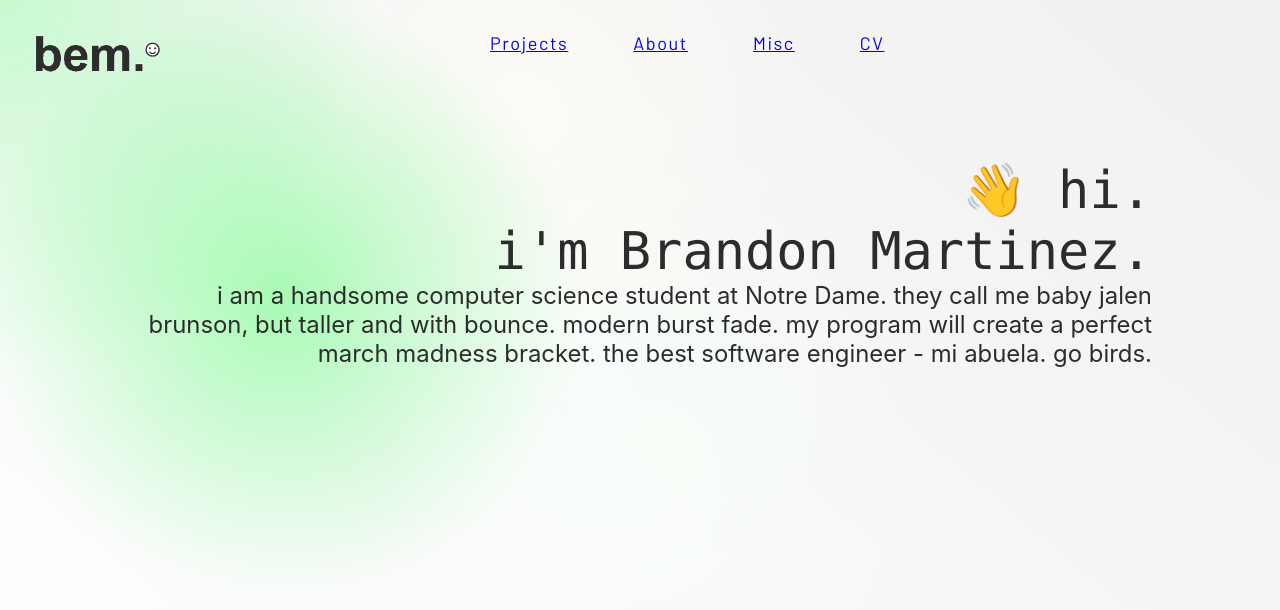
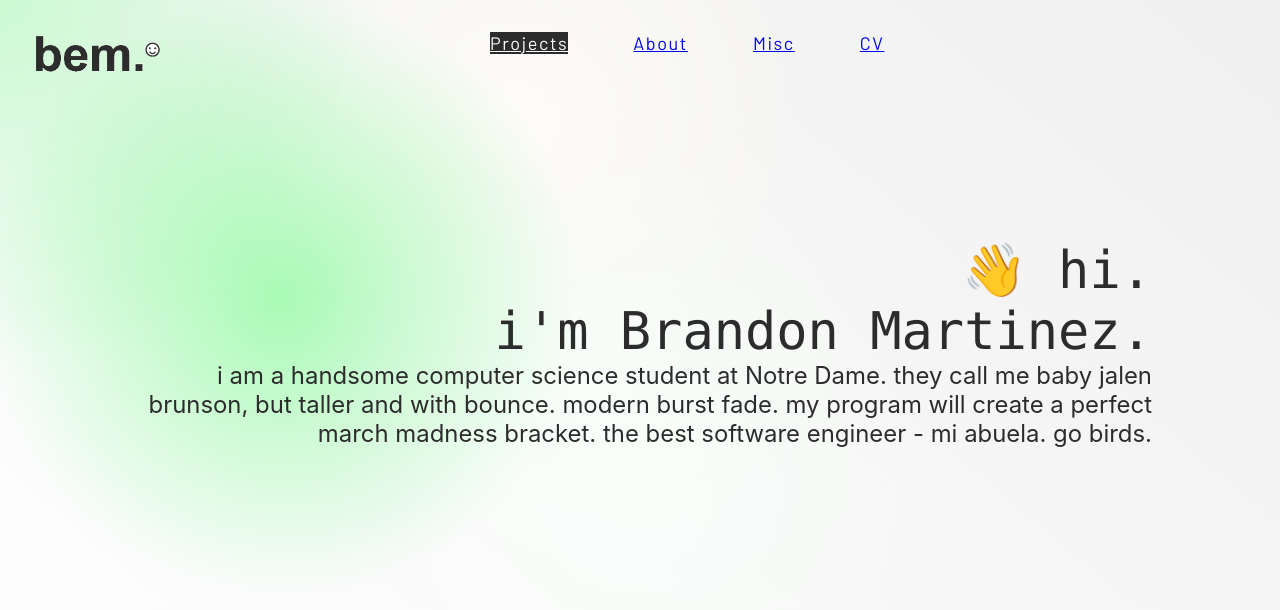
Before and after one commit to bemndy/brandonemartinez.com, a React (Create React App) app in the folder react-website/: page /projects in a window 1280 px wide. Shown: the top 610 px of the page. Built offline with nearby package versions, Linux system fonts and the light colour scheme; a web font is replaced by a local one.

Commit message:
navbar fully updated with active links, ready for icon

```diff
--- a/react-website/src/components/hero.css
+++ b/react-website/src/components/hero.css
@@ -161,7 +161,7 @@
 
     .interactive {
       position: absolute;
-      background: radial-gradient(circle at center, rgba(var(--color-interactive), 0.7) 0, rgba(var(--color-interactive), 0) 50%) no-repeat;
+      background: radial-gradient(circle at center, rgba(var(--color-interactive), 0.65) 0, rgba(var(--color-interactive), 0) 50%) no-repeat;
       mix-blend-mode: var(--blending);
 
       width: 100%;
@@ -176,7 +176,7 @@
 .intro-container {
     width: 80%;
     margin: auto;
-    padding: 10rem 0;
+    padding: 15rem 0;
 }
 .intro-greeting {
     font-size: calc(2.50vw + 2.50vh);
--- a/react-website/src/components/navbar.css
+++ b/react-website/src/components/navbar.css
@@ -27,9 +27,7 @@
     color: rgb(44,44,44);
 }
 .nav-links:link {
-    transition: color 0.75s,
-    text-decoration-color 0.75s,
-    background-color 1s;
+    transition: 0.5s 0.75s, 1s;
 }
 .nav-links:visited {
     color: rgb(44,44,44 );
@@ -39,7 +37,8 @@
     color: #fff;
     text-decoration-color: rgb(44,44,44 );
 }
-.nav-links:active {
+.nav-links.active {
     background-color: rgb(44,44,44 );
+    color: #fff;
     transition: 0.15s;
 }
--- a/react-website/src/components/navbar.js
+++ b/react-website/src/components/navbar.js
@@ -1,5 +1,5 @@
 import React, { useState, useEffect } from 'react';
-import { Link } from 'react-router-dom';
+import { NavLink } from 'react-router-dom';
 import './navbar.css'
 import { Button } from './button';
 
@@ -27,27 +27,30 @@ function Navbar() {
         <>
             <nav className="navbar">
                 <div className ="nav-container">
-                    <Link to ="/projects" className="nav-logo">
+                    <NavLink to ="/projects" className="nav-logo">
                         <div className="logo-container">
                             <img src="/images/logo.png" alt="bem.logo" className="logo"/>
                         </div>
-                    </Link>
+                    </NavLink>
                     <ul className="nav">
                         <li className ="nav-element">
-                        <Link to='/projects' className="nav-links">Projects
-                            </Link>
+                            <NavLink
+                            to='/projects'
+                            className={({ isActive }) => "nav-links" + (isActive ? " active" : "")}>
+                                Projects
+                            </NavLink>
                         </li>
                         <li className ="nav-element">
-                        <Link to='/about' className="nav-links">About
-                            </Link>
+                            <NavLink to='/about' className="nav-links">About
+                            </NavLink>
                         </li>
                         <li className ="nav-element">
-                            <Link to='/misc' className="nav-links">Misc
-                            </Link>
+                            <NavLink to='/misc' className="nav-links">Misc
+                            </NavLink>
                         </li>
                         <li className ="nav-element">
-                            <Link to='/cirriculum-vitae' className="nav-links">CV
-                            </Link>
+                            <NavLink to='/cirriculum-vitae' className="nav-links">CV
+                            </NavLink>
                         </li>
                     </ul>
                     {button && <Button buttonStyle='btn--primary'> HELLO
```
